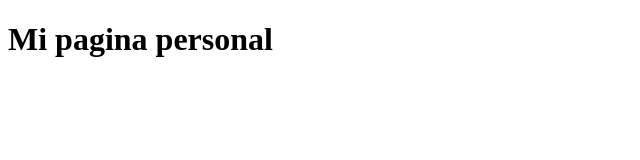
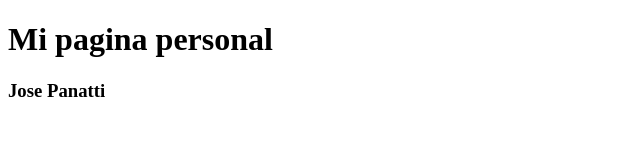
Before and after one commit to jpanatti/jpanatti.github.io, a plain HTML site: page index.html in a window 1280 px wide. Shown: the whole page, without its empty margins (0-640 px from the left). Drawn offline with Linux system fonts and the light colour scheme.

Commit message:
Agego mi nombre

```diff
--- a/index.html
+++ b/index.html
@@ -7,5 +7,6 @@
 </head>
 <body>
     <h1>Mi pagina personal</h1>
+    <h3>Jose Panatti</h3>
 </body>
 </html>
```
